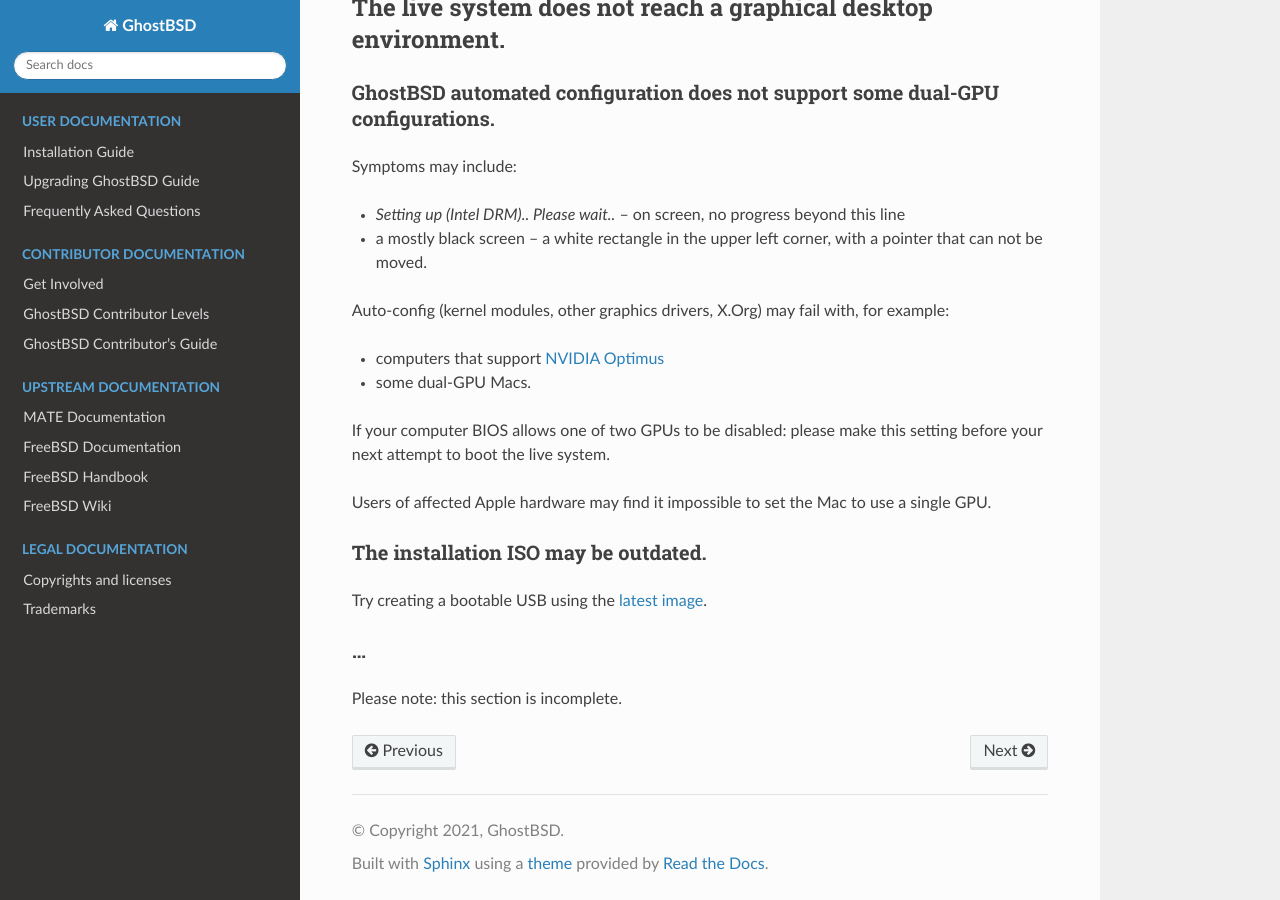
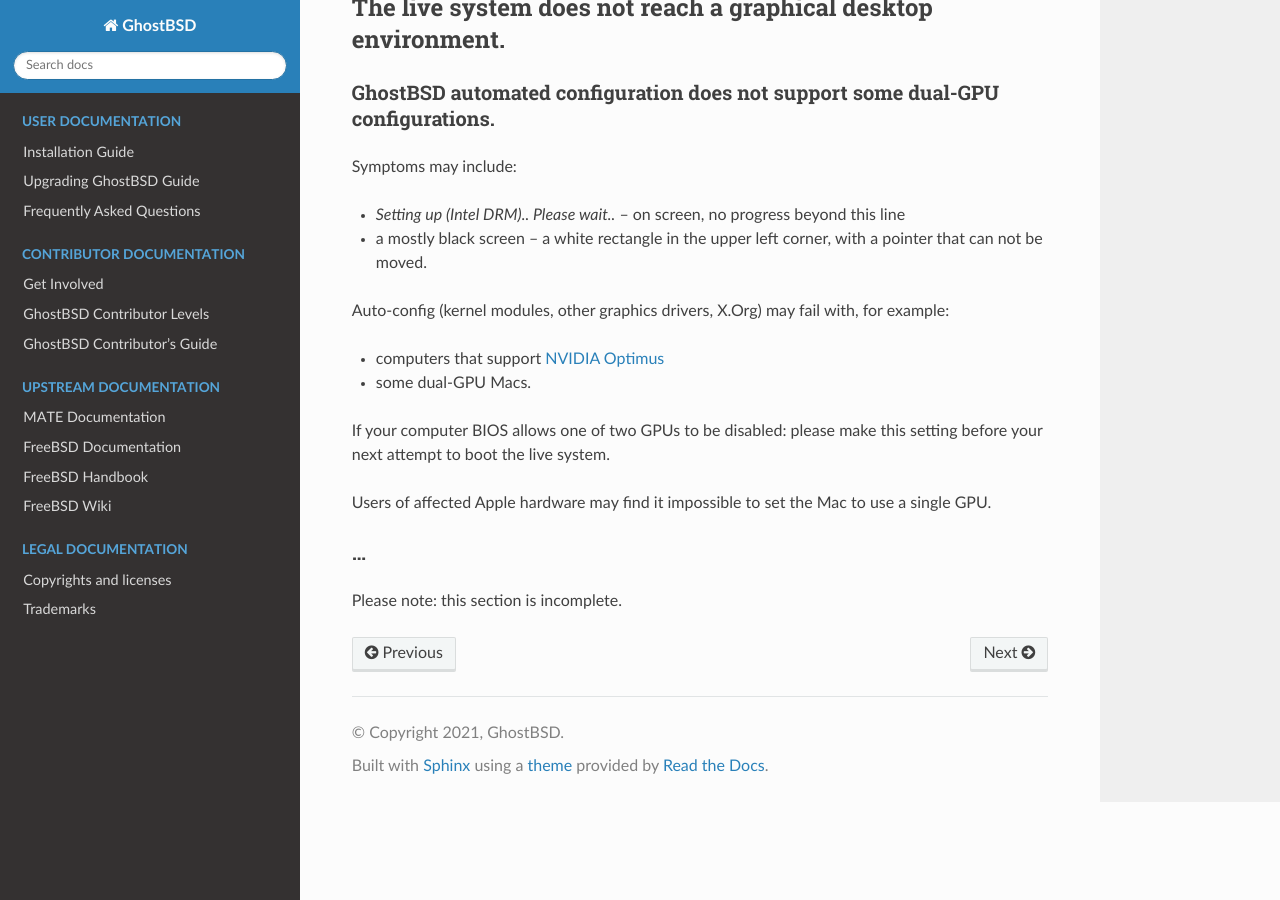
Before and after one commit to ghostbsd/documentation, a Sphinx documentation site: the page built from source/user/installation-guide/troubleshooting.md, in a window 1280 px wide and 900 px high, scrolled down 856 px. Built offline with Sphinx 7.4.7 and the Read the Docs theme 3.1.0, drawn with Linux system fonts in a browser that asks for light colours.

Commit message:
Update source/user/installation-guide/troubleshooting.md

```diff
--- a/source/user/installation-guide/troubleshooting.md
+++ b/source/user/installation-guide/troubleshooting.md
@@ -43,9 +43,6 @@ If your computer BIOS allows one of two GPUs to be disabled: please make this se
 
 Users of affected Apple hardware may find it impossible to set the Mac to use a single GPU.
 
-### The installation ISO may be outdated.
-
-Try creating a bootable USB using the [latest image](https://www.ghostbsd.org/download).
 
 ### …
 
```
